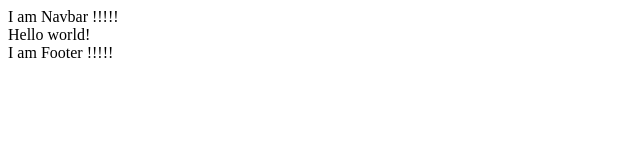
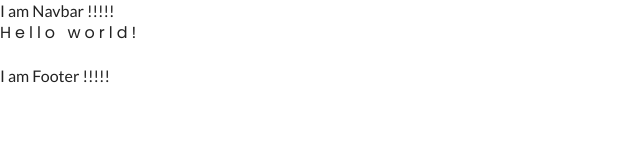
Before and after one commit to Pataco80/backroads, a Gatsby site: page / in a window 1280 px wide. Shown: the whole page, without its empty margins (0-640 px from the left). Built offline with nearby package versions, Linux system fonts and the light colour scheme; Gatsby itself is replaced by a stand-in of ours.

Commit message:
correction globalstyles and import in Layout

```diff
--- a/src/components/Globals/Layout/Layout.js
+++ b/src/components/Globals/Layout/Layout.js
@@ -1,9 +1,11 @@
 import React from 'react'
 import Navbar from '../Navbar/Navbar.js'
 import Footer from '../Footer/Footer'
+import GlobalStyles from '../../../styles/globalStyles'
 const Layout = ({children}) => {
   return (
     <>
+    <GlobalStyles/>
       <Navbar/>
       {children}
       <Footer/>
--- a/src/pages/index.js
+++ b/src/pages/index.js
@@ -1,3 +1,8 @@
 import React from "react"
 import Layout from '../components/Globals/Layout/Layout'
-export default () => <Layout>Hello world!</Layout>
+
+export default () => (
+  <Layout>
+    <h1>Hello world!</h1>
+  </Layout>
+)
--- a/src/styles/globalStyles.js
+++ b/src/styles/globalStyles.js
@@ -1,18 +1,18 @@
 import { createGlobalStyle } from 'styled-components'
 import reset from 'styled-reset'
-import { setColor, setFont, setPxToRem } from '../styles/helpers'
+import { setColor, setFont, setPxToRem, setLetterSpacing } from '../styles/helpers'
 
-const GlobalStyle = createGlobalStyle`
+const GlobalStyles = createGlobalStyle`
 ${reset}
 @import url("https://fonts.googleapis.com/css?family=Lato|Poppins");
 body {
-  font-family: ${setFont.main};
+  ${setFont.main};
   color: ${setColor.mainBlack};
   line-height: 1.4;
   font-size: ${setPxToRem(16)};
 }
 h1, h2, h3, h4, h5, h6 {
-  font-family: ${setFont.heading};
+  ${setFont.heading};
   margin-bottom:${setPxToRem(20)};
   ${setLetterSpacing()};
 }
@@ -21,4 +21,4 @@ a {
 }
 `
 
-export default GlobalStyle
+export default GlobalStyles
--- a/src/styles/helpers.js
+++ b/src/styles/helpers.js
@@ -25,7 +25,7 @@ export const setTheme = {
 
 // Fonts Palette
 export const setFont = {
-  main: `font-family: 'Quicksand', sans-serif`,
+  main: `font-family: 'Lato', sans-serif`,
   heading: `font-family: 'Poppins', sans-serif`
 }
 
```
